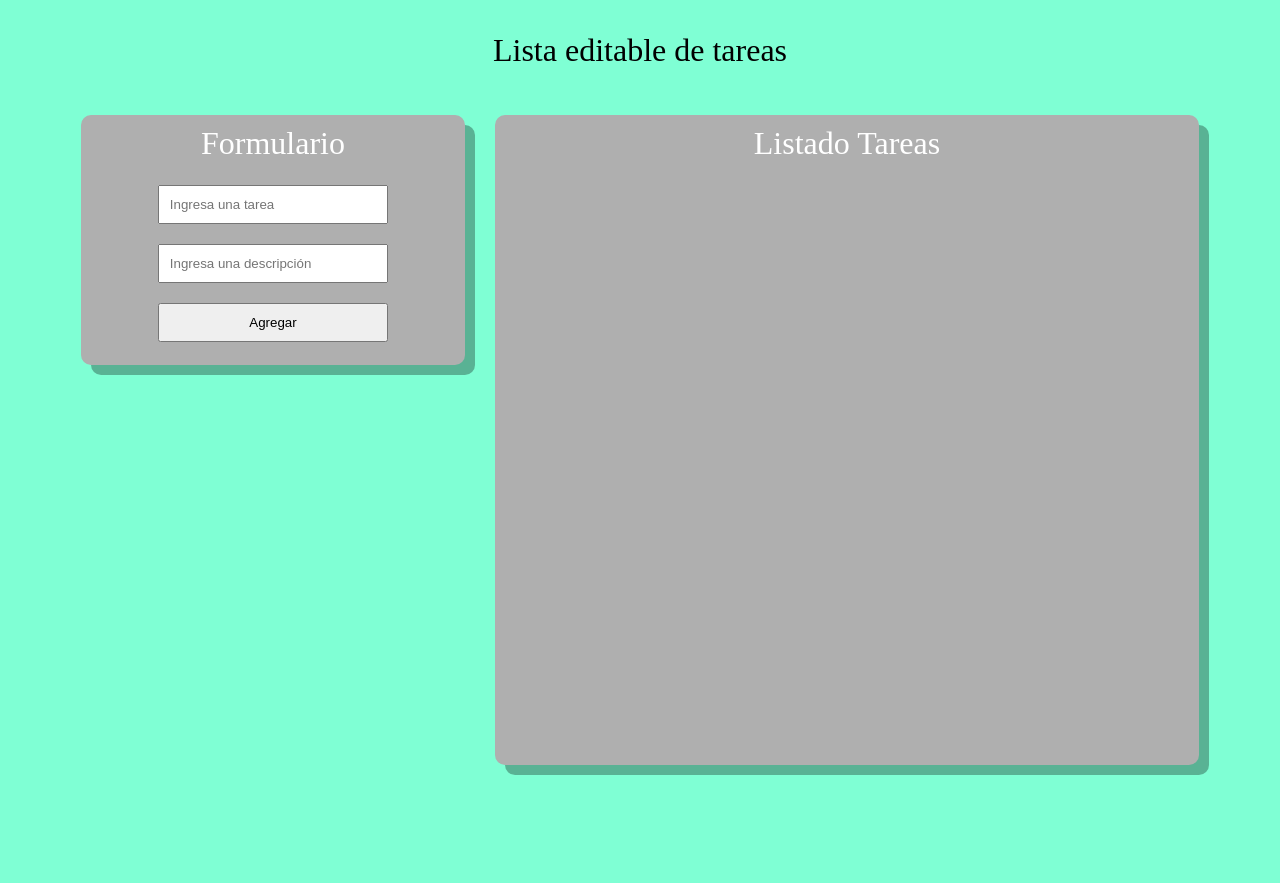
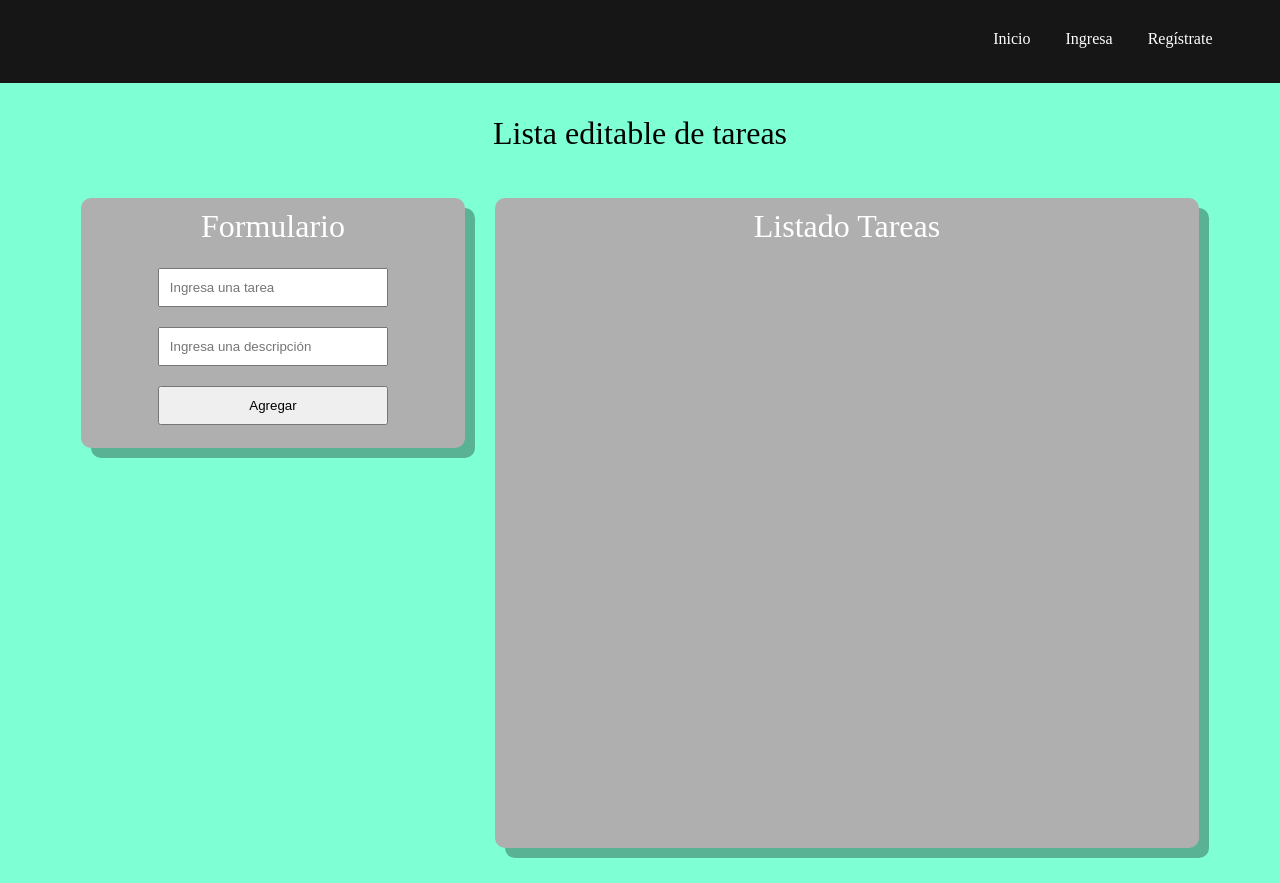
Before and after one commit to diegogaviriae/Lista_Tareas_CRUD, a plain HTML site: page index.html in a window 1280 px wide. Before the commit the page ends 800 px from the top, so only its background shows below. Drawn offline with Linux system fonts and the light colour scheme.

Commit message:
Header y estilos del header

```diff
--- a/index.html
+++ b/index.html
@@ -8,6 +8,21 @@
     <link rel="stylesheet" href="./styles.css">
 </head>
 <body>
+    <header class="header">
+        <nav class="header__nav">
+          <ul class="header__nav-list">
+            <li class="header__nav-items">
+              <a class="header__link" href="">Inicio</a>
+            </li>
+            <li class="header__nav-items">
+              <a class="header__link" href="">Ingresa</a>
+            </li>
+            <li class="header__nav-items">
+              <a class="header__link" href="">Regístrate</a>
+            </li>
+          </ul>
+        </nav>
+    </header>
     <div class="div_titulo">
         <h1>Lista editable de tareas</h1>
     </div>
--- a/styles.css
+++ b/styles.css
@@ -8,6 +8,32 @@
 body {
     background-color: aquamarine;
 }
+
+.header {
+    padding: 10px 50px 15px 50px;
+    background-color: rgb(22, 22, 22);
+ }
+
+.header__nav-list {
+    display: flex;
+    justify-content: end;
+    list-style: none;
+}
+
+.header__nav-items {
+    margin: 20px 17.5px;
+    font-family: Obadiah-Light;
+}
+
+.header__nav-items :hover {
+    color: aqua
+}
+
+.header__link {
+    color: white;
+    text-decoration: none;
+}
+
 
 .div_titulo {
     width: 100%;
```
